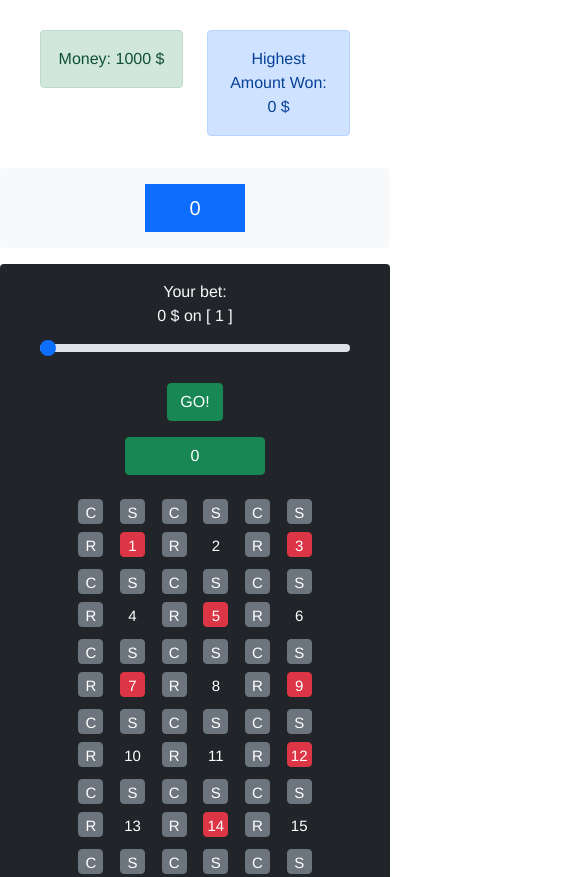
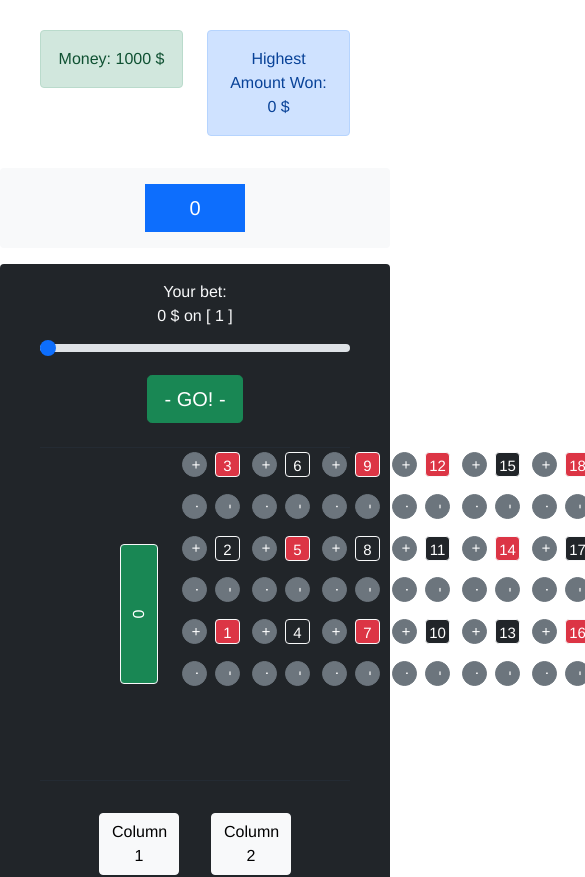
Before and after one commit to Meleemaru2k/roulette-game, a Vue app: page / in a window 390 px wide. Shown: the top 877 px of the page, 585 px wide, since content can reach past the window. Built offline with nearby package versions, Linux system fonts and the light colour scheme.

Commit message:
rotated game board, needs media query for mobile

```diff
--- a/src/classes/rouletteGrid.js
+++ b/src/classes/rouletteGrid.js
@@ -54,8 +54,9 @@ export default class grid {
         let color = this.subsets.redBlack[0].includes(num) ? "red" : "black";
 
         let cornerNumbers = this.getCornerNumbers(i, simpleGrid, iRow);
-        let splitNumbers = this.getSplitNumbers(i, simpleGrid, iRow);
         let streetNumbers = this.getStreetNumbers(simpleGrid, iRow);
+
+        let splitNumbers = this.getVerticalSplitNumbers(i, simpleGrid, iRow);
 
         //TODO: Implement horizontal Splits and DoubleStreet Corners
         //If i = 0 or i = 2 respectively...exception: for dStreet iRow = 0
@@ -76,7 +77,15 @@ export default class grid {
     return complexGrid;
   }
 
-  getSplitNumbers(numIndex, simpleGrid, row) {
+  getHorizontalSplitNumbers(numIndex, simpleGrid, row) {
+    let splitnumbers = [];
+    splitnumbers.push(simpleGrid[row - 1] ? simpleGrid[row - 1][numIndex] : undefined);
+    splitnumbers.push(simpleGrid[row][numIndex]);
+    splitnumbers = splitnumbers.filter((x) => x != undefined);
+    return splitnumbers;
+  }
+
+  getVerticalSplitNumbers(numIndex, simpleGrid, row) {
     let splitnumbers = [];
     splitnumbers.push(simpleGrid[row - 1] ? simpleGrid[row - 1][numIndex] : undefined);
     splitnumbers.push(simpleGrid[row][numIndex]);
--- a/src/components/PlayerControls.vue
+++ b/src/components/PlayerControls.vue
@@ -16,16 +16,18 @@
     </div>
     <div class="col-12">
       <button
-        class="btn btn-success m-3"
+        class="btn btn-success btn-lg m-2"
         @click="roundStart()"
         :disabled="isRolling"
       >
-        GO!
+        - GO! -
       </button>
+      <hr />
     </div>
-    <div class="col-12 col-sm-12 col-lg-12">
+    <div class="col-12 col-sm-12 col-lg-12 numFieldWrapper">
+      <div class="numField align-content-end flex-row">
         <button
-        class="btn btn-success numZeroBtn mx-auto mb-3"
+          class="btn btn-success numZeroBtn border border-light mx-auto mb-3"
           @click="betOnZero()"
           :disabled="isRolling"
         >
@@ -37,16 +39,24 @@
           class="col-12 my-1 mx-auto row g-0"
           style="width: 250px"
         >
-        <div v-for="(gridProp, index) in row" :key="index" class="col-4 d-flex">
+          <div
+            v-for="(gridProp, index) in row"
+            :key="index"
+            class="col-4 d-flex"
+          >
             <div
               v-for="(gridItem, index) in gridProp"
               :key="index"
               class="col-6 mx-auto"
             >
-            <div v-for="(val, index) in gridItem" :key="index" class="mx-auto">
+              <div
+                v-for="(val, index) in gridItem"
+                :key="index"
+                class="mx-auto"
+              >
                 <button
                   v-if="val.type == 'number'"
-                class="btn numBtn mx-auto my-1"
+                  class="btn numBtn mx-auto my-1 border border-light"
                   :class="[getColor(val) ? 'btn-danger' : 'btn-dark']"
                   :title="val.numbers"
                   @click="betOn(val)"
@@ -56,35 +66,48 @@
                 </button>
                 <button
                   v-else-if="val.type == 'corner'"
-                class="btn btn-secondary numBtn mx-auto my-1"
+                  class="btn btn-secondary subgridBtn mx-auto my-1"
                   :title="val.numbers"
                   @click="betOn(val)"
                   :disabled="isRolling"
                 >
-                C
+                  &#183;
                 </button>
                 <button
                   v-else-if="val.type == 'split'"
-                class="btn btn-secondary numBtn mx-auto my-1"
+                  class="btn btn-secondary subgridBtn mx-auto my-1"
                   :title="val.numbers"
                   @click="betOn(val)"
                   :disabled="isRolling"
                 >
-                S
+                  +
                 </button>
                 <button
                   v-else-if="val.type == 'street'"
-                class="btn btn-secondary numBtn mx-auto my-1"
+                  class="btn btn-secondary subgridBtn mx-auto my-1"
                   :title="val.numbers"
                   @click="betOn(val)"
                   :disabled="isRolling"
                 >
-                R
+                  -
+                </button>
+                <button
+                  v-else-if="val.type == 'doubleStreet'"
+                  class="btn btn-secondary subgridBtn mx-auto my-1"
+                  :title="val.numbers"
+                  @click="betOn(val)"
+                  :disabled="isRolling"
+                >
+                  =
                 </button>
               </div>
             </div>
           </div>
         </div>
+      </div>
+    </div>
+    <div class="col-12 col-sm-12 col-lg-12">
+      <hr />
       <div class="col-12 mt-3 mx-auto row">
         <div class="col-12">
           <button
@@ -346,6 +369,27 @@ export default {
   text-align: center;
   padding: 2px;
   margin: 0px;
+  transform: rotate(90deg);
+}
+.subgridBtn {
+  //min-width: 50px;
+  width: 25px;
+  height: 25px;
+  font-size: 15px;
+  text-align: center;
+  padding: 2px;
+  margin: 0px;
+  border-radius: 100%;
+}
+.numField {
+  transform: rotate(-90deg);
+  max-height: 300px;
+  max-width: 300px;
+  overflow: visible;
+  margin: 0px 0px 0px 150px;
+}
+.numFieldWrapper {
+  max-height: 300px;
 }
 .numZeroBtn {
   width: 140px;
```
Lines whose indentation alone changed are shown as unchanged.
